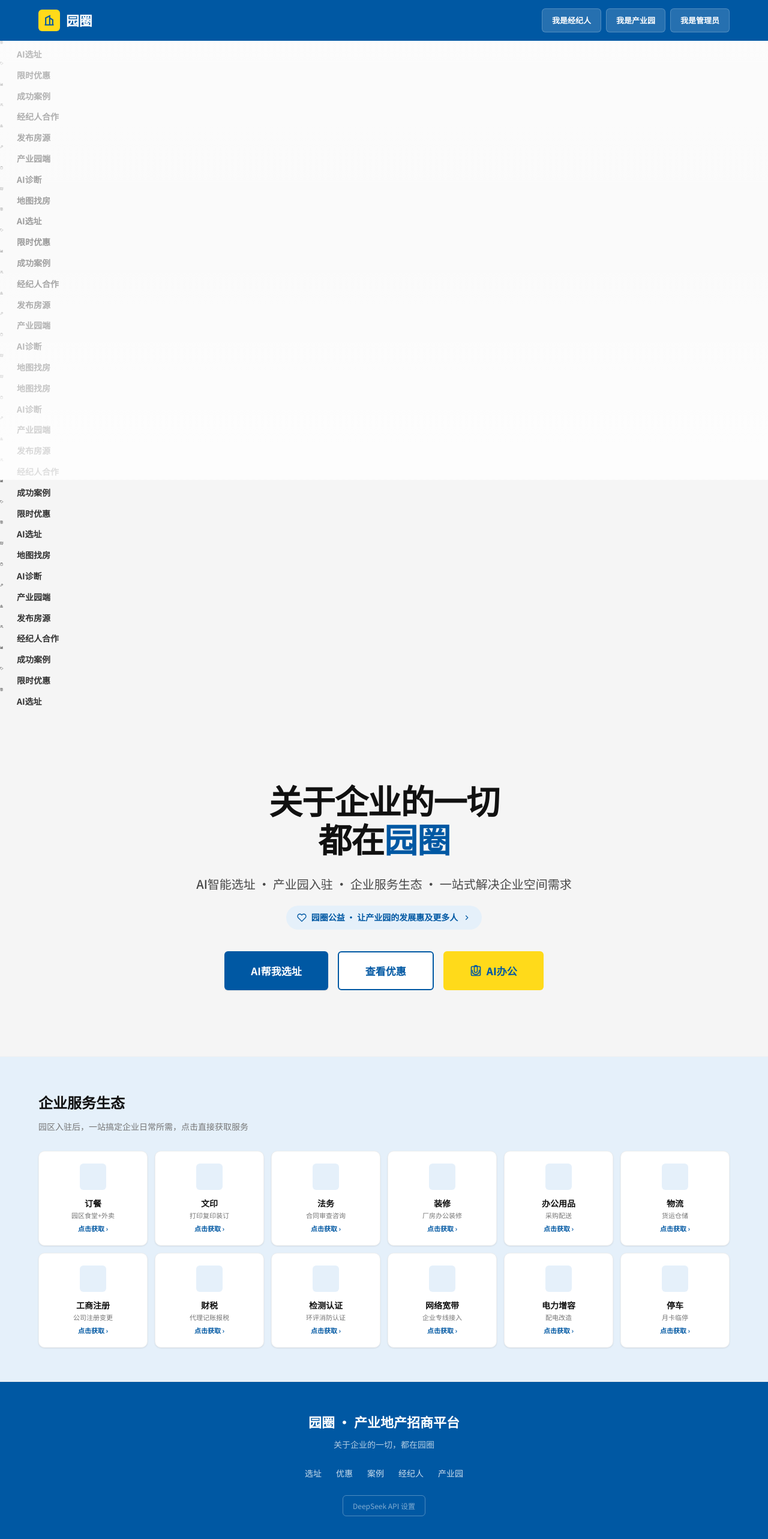
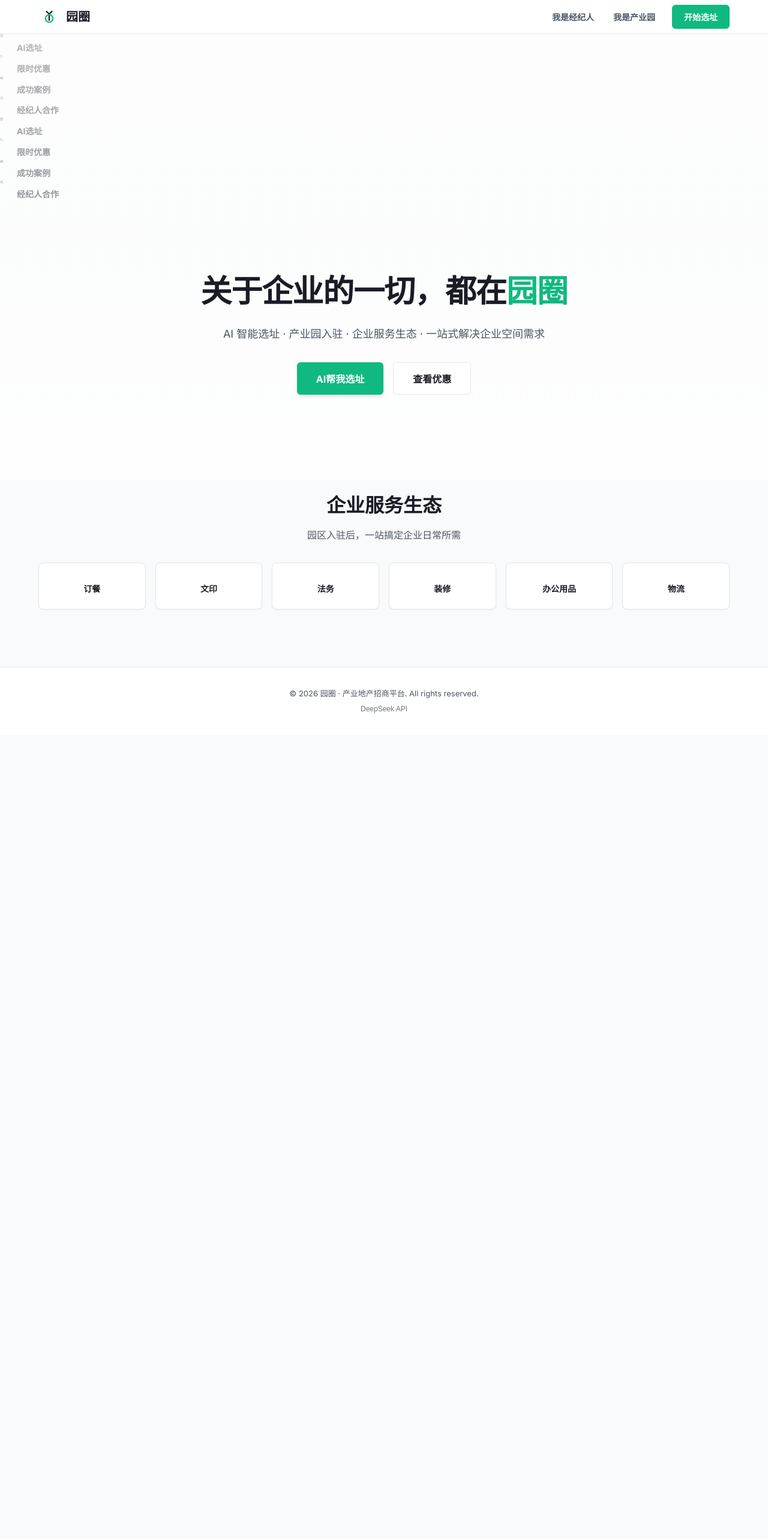
Before and after one commit to NSIETeam/circle, a Next.js app in the folder web/: page / in a window 1280 px wide. Shown: the top 2566 px of the page at 60% size. After the commit the page ends 1225 px from the top, so only its background shows below. Built offline with nearby package versions, Linux system fonts and the light colour scheme.

Commit message:
fix: 彻底重构首页为Graphite风格(删掉重写)

```diff
--- a/web/src/app/page.tsx
+++ b/web/src/app/page.tsx
@@ -2,7 +2,7 @@
 
 import React, { useState } from 'react';
 import { SvgIcon } from '../lib/icons';
-import { IKEA, FONT, SHADOW, RADIUS } from '../lib/ikea-style';
+import { G, FONT, SHADOW, RADIUS, SPACE } from '../lib/graphite-style';
 import { ServiceProviderSheet } from '../components/ServiceProviderSheet';
 
 const FEATURES = [
@@ -10,10 +10,6 @@ const FEATURES = [
   { icon: 'tag', label: '限时优惠', desc: '特价免租房源', path: '/promotions' },
   { icon: 'chart', label: '成功案例', desc: '入驻企业故事', path: '/cases' },
   { icon: 'users', label: '经纪人合作', desc: '优先获客线索', path: '/agent-coop' },
-  { icon: 'building', label: '发布房源', desc: '上架产业园', path: '/list-building' },
-  { icon: 'wrench', label: '产业园端', desc: '管理房源线索', path: '/sales' },
-  { icon: 'clipboard', label: 'AI诊断', desc: '企业成熟度评估', path: '/assessment' },
-  { icon: 'map', label: '地图找房', desc: '地图选点定位', path: '/find' },
 ];
 
 const SERVICES = [
@@ -23,156 +19,78 @@ const SERVICES = [
   { icon: 'hammer', label: '装修', desc: '厂房办公装修' },
   { icon: 'clip', label: '办公用品', desc: '采购配送' },
   { icon: 'truck', label: '物流', desc: '货运仓储' },
-  { icon: 'briefcase', label: '工商注册', desc: '公司注册变更' },
-  { icon: 'money', label: '财税', desc: '代理记账报税' },
-  { icon: 'flask', label: '检测认证', desc: '环评消防认证' },
-  { icon: 'wifi', label: '网络宽带', desc: '企业专线接入' },
-  { icon: 'battery', label: '电力增容', desc: '配电改造' },
-  { icon: 'car', label: '停车', desc: '月卡临停' },
 ];
 
 export default function HomePage() {
   const [showAIKey, setShowAIKey] = useState(false);
-  const [aiKey, setAiKey] = useState('');
   const [selService, setSelService] = useState<string | null>(null);
   const bp = process.env.NEXT_PUBLIC_BASE_PATH || '';
   const go = (path: string) => { window.location.href = `${bp}${path}`; };
 
   return (
-    <div style={{ minHeight: '100vh', background: IKEA.bg, fontFamily: FONT }}>
-      {/* 顶部导航 — 宜家蓝底 */}
-      <div style={{ background: IKEA.blue, position: 'sticky', top: 0, zIndex: 100 }}>
-        <div style={{ maxWidth: 1200, margin: '0 auto', display: 'flex', alignItems: 'center', gap: 16, padding: '14px 24px' }}>
-          <div style={{ display: 'flex', alignItems: 'center', gap: 10 }}>
-            <div style={{ width: 36, height: 36, borderRadius: RADIUS.sm, background: IKEA.yellow, display: 'flex', alignItems: 'center', justifyContent: 'center' }}>
-              <svg width="20" height="20" viewBox="0 0 24 24" fill="none" stroke={IKEA.blue} strokeWidth="2.5"><path d="M3 21h18M5 21V7l8-4v18M19 21V11l-6-4" /></svg>
-            </div>
-            <span style={{ fontSize: 22, fontWeight: 900, color: '#fff', letterSpacing: '-0.01em' }}>园圈</span>
+    <div style={{ minHeight: '100vh', background: G.bg2, fontFamily: FONT }}>
+      <header style={{ background: G.bg1, borderBottom: `1px solid ${G.border}`, position: 'sticky', top: 0, zIndex: 100 }}>
+        <div style={{ maxWidth: 1200, margin: '0 auto', display: 'flex', alignItems: 'center', gap: SPACE.md, padding: `${SPACE.sm}px ${SPACE.lg}px` }}>
+          <a href={`${bp}/`} style={{ display: 'flex', alignItems: 'center', gap: 10, textDecoration: 'none' }}>
+            <SvgIcon name="logo" size={36} />
+            <span style={{ fontSize: 20, fontWeight: 800, color: G.fg1 }}>园圈</span>
+          </a>
+          <div style={{ flex: 1 }} />
+          <div style={{ display: 'flex', gap: SPACE.sm }}>
+            <button onClick={() => go('/agent-coop')} style={{ background: 'transparent', border: 'none', color: G.fg2, fontSize: 14, fontWeight: 600, padding: '8px 12px', cursor: 'pointer' }}>我是经纪人</button>
+            <button onClick={() => go('/sales')} style={{ background: 'transparent', border: 'none', color: G.fg2, fontSize: 14, fontWeight: 600, padding: '8px 12px', cursor: 'pointer' }}>我是产业园</button>
           </div>
-          <div style={{ flex: 1 }} />
-          {/* 三角色方块 */}
-          <div style={{ display: 'flex', gap: 8 }} className="nav-role-blocks">
-            {[
-              { label: '我是经纪人', path: '/agent-coop' },
-              { label: '我是产业园', path: '/sales' },
-              { label: '我是管理员', path: '/sales' },
-            ].map(item => (
-              <a key={item.label} href={`${bp}${item.path}`} style={{ textDecoration: 'none' }}>
-                <div style={{ padding: '8px 16px', borderRadius: RADIUS.sm, background: 'rgba(255,255,255,0.15)', border: '1px solid rgba(255,255,255,0.2)', color: '#fff', fontSize: 13, fontWeight: 700, transition: 'background 0.2s', cursor: 'pointer' }}
-                  onMouseEnter={e => e.currentTarget.style.background = 'rgba(255,255,255,0.25)'} onMouseLeave={e => e.currentTarget.style.background = 'rgba(255,255,255,0.15)'}>
-                  {item.label}
-                </div>
-              </a>
-            ))}
-          </div>
+          <button onClick={() => go('/find')} style={{ background: G.green, color: '#fff', border: 'none', borderRadius: RADIUS.md, padding: '10px 20px', fontSize: 14, fontWeight: 700, cursor: 'pointer', fontFamily: FONT }}>开始选址</button>
         </div>
-      </div>
+      </header>
 
-      {/* Hero — 虚化滚动背景(核心功能) + 居中内容 */}
-      <div className="hero-bg-wrap">
-        {/* 虚化滚动背景：核心功能卡片双行错向滚动 */}
-        <div className="hero-bg-scroll" aria-hidden>
-          <div className="hero-bg-row r1">
+      <main>
+        <div className="hero-bg-wrap">
+          <div className="hero-bg-scroll" aria-hidden>
             {[...FEATURES, ...FEATURES].map((f, i) => (
               <div key={i}>
-                <SvgIcon name={f.icon} size={28} color="#333" />
-                <span style={{ fontSize: 14, fontWeight: 700, color: '#333' }}>{f.label}</span>
+                <SvgIcon name={f.icon} size={28} color={G.fg1} />
+                <span style={{ fontSize: 14, fontWeight: 700, color: G.fg1 }}>{f.label}</span>
               </div>
             ))}
           </div>
-          <div className="hero-bg-row r2">
-            {[...FEATURES.slice().reverse(), ...FEATURES.slice().reverse()].map((f, i) => (
-              <div key={i}>
-                <SvgIcon name={f.icon} size={28} color="#333" />
-                <span style={{ fontSize: 14, fontWeight: 700, color: '#333' }}>{f.label}</span>
-              </div>
-            ))}
+          <div style={{ position: 'absolute', inset: 0, background: 'linear-gradient(180deg, rgba(255,255,255,0.7) 0%, rgba(255,255,255,0.5) 50%, rgba(255,255,255,0.85) 100%)', pointerEvents: 'none' }} />
+          <div className="hero-content" style={{ maxWidth: 1200, margin: '0 auto', padding: '120px 24px 110px', textAlign: 'center', position: 'relative', zIndex: 2 }}>
+            <h1 style={{ fontSize: 52, fontWeight: 800, color: G.fg1, marginBottom: SPACE.lg, letterSpacing: '-0.02em', lineHeight: 1.2 }}>
+              关于企业的一切，都在<span style={{ color: G.green }}>园圈</span>
+            </h1>
+            <p style={{ fontSize: 18, color: G.fg2, marginBottom: SPACE.xl, lineHeight: 1.7, maxWidth: 640, margin: `0 auto ${SPACE.xl}px` }}>
+              AI 智能选址 · 产业园入驻 · 企业服务生态 · 一站式解决企业空间需求
+            </p>
+            <div style={{ display: 'flex', gap: SPACE.md, justifyContent: 'center' }}>
+              <button onClick={() => go('/find')} style={{ padding: '14px 32px', borderRadius: RADIUS.md, border: 'none', background: G.green, color: '#fff', fontSize: 16, fontWeight: 700, cursor: 'pointer', fontFamily: FONT, boxShadow: SHADOW.md }}>AI帮我选址</button>
+              <button onClick={() => go('/promotions')} style={{ padding: '14px 32px', borderRadius: RADIUS.md, border: `1px solid ${G.border}`, background: G.bg1, color: G.fg1, fontSize: 16, fontWeight: 600, cursor: 'pointer', fontFamily: FONT }}>查看优惠</button>
+            </div>
           </div>
         </div>
-        {/* 渐变遮罩，让中心内容更清晰 */}
-        <div style={{ position: 'absolute', inset: 0, background: 'linear-gradient(180deg, rgba(255,255,255,0.7) 0%, rgba(255,255,255,0.5) 50%, rgba(255,255,255,0.85) 100%)', pointerEvents: 'none' }} />
-        <div className="hero-content" style={{ maxWidth: 1200, margin: '0 auto', padding: '120px 24px 110px', textAlign: 'center', position: 'relative', zIndex: 2 }}>
-          <h1 className="hero-title" style={{ fontSize: 56, fontWeight: 900, color: IKEA.text, marginBottom: 28, letterSpacing: '-0.02em', lineHeight: 1.15 }}>
-            关于企业的一切<br />都在<span style={{ color: IKEA.blue }}>园圈</span>
-          </h1>
-          <p className="hero-sub" style={{ fontSize: 20, color: IKEA.textSub, marginBottom: 20, lineHeight: 1.6, fontWeight: 500 }}>
-            AI智能选址 · 产业园入驻 · 企业服务生态 · 一站式解决企业空间需求
-          </p>
-          {/* 园圈公益入口栏 */}
-          <a href={`${bp}/charity`} onClick={e => { e.preventDefault(); go('/charity'); }} style={{ display: 'inline-flex', alignItems: 'center', gap: 8, padding: '8px 18px', borderRadius: 999, background: IKEA.blueLight, color: IKEA.blue, fontSize: 14, fontWeight: 700, textDecoration: 'none', marginBottom: 36, cursor: 'pointer', transition: 'transform 0.15s' }}
-            onMouseEnter={e => e.currentTarget.style.transform = 'translateY(-2px)'} onMouseLeave={e => e.currentTarget.style.transform = 'none'}>
-            <svg width="16" height="16" viewBox="0 0 24 24" fill="none" stroke={IKEA.blue} strokeWidth="2"><path d="M20.84 4.61a5.5 5.5 0 0 0-7.78 0L12 5.67l-1.06-1.06a5.5 5.5 0 0 0-7.78 7.78l1.06 1.06L12 21.23l7.78-7.78 1.06-1.06a5.5 5.5 0 0 0 0-7.78z" /></svg>
-            园圈公益 · 让产业园的发展惠及更多人
-            <svg width="14" height="14" viewBox="0 0 24 24" fill="none" stroke={IKEA.blue} strokeWidth="2"><polyline points="9 18 15 12 9 6" /></svg>
-          </a>
-          <div className="hero-buttons" style={{ display: 'flex', gap: 16, justifyContent: 'center' }}>
-            <button onClick={() => go('/find')} style={{ padding: '18px 44px', borderRadius: RADIUS.sm, border: 'none', background: IKEA.blue, color: '#fff', fontSize: 17, fontWeight: 700, cursor: 'pointer', fontFamily: FONT, boxShadow: SHADOW.card, transition: 'transform 0.15s' }}
-              onMouseEnter={e => e.currentTarget.style.transform = 'translateY(-2px)'} onMouseLeave={e => e.currentTarget.style.transform = 'none'}>
-              AI帮我选址
-            </button>
-            <button onClick={() => go('/promotions')} style={{ padding: '18px 44px', borderRadius: RADIUS.sm, border: `2px solid ${IKEA.blue}`, background: '#fff', color: IKEA.blue, fontSize: 17, fontWeight: 700, cursor: 'pointer', fontFamily: FONT }}>
-              查看优惠
-            </button>
-            <button onClick={() => go('/office')} style={{ padding: '18px 44px', borderRadius: RADIUS.sm, border: 'none', background: IKEA.yellow, color: IKEA.blue, fontSize: 17, fontWeight: 900, cursor: 'pointer', fontFamily: FONT, display: 'flex', alignItems: 'center', gap: 8 }}
-              onMouseEnter={e => e.currentTarget.style.transform = 'translateY(-2px)'} onMouseLeave={e => e.currentTarget.style.transform = 'none'}>
-              <svg width="20" height="20" viewBox="0 0 24 24" fill="none" stroke={IKEA.blue} strokeWidth="2"><rect x="3" y="3" width="18" height="18" rx="2"/><path d="M12 1a3 3 0 0 0-3 3v8a3 3 0 0 0 6 0V4a3 3 0 0 0-3-3z"/><path d="M19 10v2a7 7 0 0 1-14 0v-2"/></svg>
-              AI办公
-            </button>
+
+        <section style={{ maxWidth: 1200, margin: '0 auto', padding: `${SPACE.xxl}px ${SPACE.lg}px` }}>
+          <div style={{ textAlign: 'center', marginBottom: SPACE.xl }}>
+            <h2 style={{ fontSize: 32, fontWeight: 800, color: G.fg1, marginBottom: SPACE.sm }}>企业服务生态</h2>
+            <p style={{ fontSize: 16, color: G.fg2 }}>园区入驻后，一站搞定企业日常所需</p>
           </div>
-        </div>
-      </div>
-
-      {/* 企业服务生态 — 真实可点击服务按钮 */}
-      <div style={{ background: IKEA.blueLight, borderTop: `1px solid ${IKEA.borderLight}`, borderBottom: `1px solid ${IKEA.borderLight}` }}>
-        <div style={{ maxWidth: 1200, margin: '0 auto', padding: '56px 24px' }}>
-          <h2 style={{ fontSize: 24, fontWeight: 900, color: IKEA.text, marginBottom: 8 }}>企业服务生态</h2>
-          <p style={{ fontSize: 14, color: IKEA.textMuted, marginBottom: 28 }}>园区入驻后，一站搞定企业日常所需，点击直接获取服务</p>
-          <div className="service-grid" style={{ display: 'grid', gridTemplateColumns: 'repeat(auto-fill, minmax(160px, 1fr))', gap: 12 }}>
+          <div style={{ display: 'grid', gridTemplateColumns: 'repeat(6, 1fr)', gap: SPACE.md }}>
             {SERVICES.map(s => (
-              <button key={s.label} onClick={() => setSelService(s.icon)} style={{ background: '#fff', borderRadius: RADIUS.md, padding: 20, border: `1px solid ${IKEA.borderLight}`, textAlign: 'center', boxShadow: SHADOW.card, cursor: 'pointer', fontFamily: FONT, transition: 'box-shadow 0.2s, transform 0.15s' }}
-                onMouseEnter={e => { e.currentTarget.style.boxShadow = SHADOW.hover; e.currentTarget.style.transform = 'translateY(-3px)'; }} onMouseLeave={e => { e.currentTarget.style.boxShadow = SHADOW.card; e.currentTarget.style.transform = 'none'; }}>
-                <div style={{ width: 44, height: 44, borderRadius: RADIUS.sm, background: IKEA.blueLight, display: 'flex', alignItems: 'center', justifyContent: 'center', margin: '0 auto 12px' }}>
-                  <SvgIcon name={s.icon} size={24} color={IKEA.blue} />
-                </div>
-                <div style={{ fontSize: 14, fontWeight: 700, color: IKEA.text }}>{s.label}</div>
-                <div style={{ fontSize: 11, color: IKEA.textMuted, marginTop: 2 }}>{s.desc}</div>
-                <div style={{ fontSize: 11, color: IKEA.blue, marginTop: 6, fontWeight: 600 }}>点击获取 ›</div>
+              <button key={s.label} onClick={() => setSelService(s.icon)} style={{ background: G.bg1, borderRadius: RADIUS.lg, padding: SPACE.lg, border: `1px solid ${G.border}`, textAlign: 'center', boxShadow: SHADOW.sm, cursor: 'pointer', fontFamily: FONT, transition: 'box-shadow 0.2s' }}>
+                <SvgIcon name={s.icon} size={28} color={G.green} />
+                <div style={{ fontSize: 14, fontWeight: 700, color: G.fg1, marginTop: SPACE.sm }}>{s.label}</div>
               </button>
             ))}
           </div>
-        </div>
-      </div>
+        </section>
+      </main>
 
-      {/* 底部 — 宜家蓝底 */}
-      <div style={{ background: IKEA.blue, color: '#fff', padding: '48px 24px' }}>
-        <div style={{ maxWidth: 1200, margin: '0 auto', textAlign: 'center' }}>
-          <div style={{ fontSize: 22, fontWeight: 900, marginBottom: 8 }}>园圈 · 产业地产招商平台</div>
-          <div style={{ fontSize: 14, color: 'rgba(255,255,255,0.7)', marginBottom: 24 }}>关于企业的一切，都在园圈</div>
-          <div style={{ display: 'flex', gap: 24, justifyContent: 'center', marginBottom: 24 }}>
-            {['/find', '/promotions', '/cases', '/agent-coop', '/sales'].map((p, i) => (
-              <a key={i} href={`${bp}${p}`} style={{ color: 'rgba(255,255,255,0.8)', fontSize: 14, textDecoration: 'none', fontWeight: 500 }}>{['选址', '优惠', '案例', '经纪人', '产业园'][i]}</a>
-            ))}
-          </div>
-          <button onClick={() => setShowAIKey(true)} style={{ padding: '8px 16px', borderRadius: RADIUS.sm, border: '1px solid rgba(255,255,255,0.3)', background: 'transparent', color: 'rgba(255,255,255,0.5)', fontSize: 12, cursor: 'pointer', fontFamily: FONT }}>DeepSeek API 设置</button>
-        </div>
-      </div>
+      <footer style={{ background: G.bg1, color: G.fg2, padding: `${SPACE.xl}px ${SPACE.lg}px`, textAlign: 'center', marginTop: SPACE.xxl, borderTop: `1px solid ${G.border}` }}>
+        <div style={{ fontSize: 13 }}>&copy; 2026 园圈 · 产业地产招商平台. All rights reserved.</div>
+        <button onClick={() => setShowAIKey(true)} style={{ marginTop: SPACE.sm, background: 'transparent', border: 'none', color: G.fg3, fontSize: 12, cursor: 'pointer' }}>DeepSeek API</button>
+      </footer>
 
-      {/* DeepSeek API Key弹窗 */}
-      {showAIKey && (
-        <div onClick={() => setShowAIKey(false)} style={{ position: 'fixed', inset: 0, background: 'rgba(0,0,0,0.5)', zIndex: 500, display: 'flex', alignItems: 'center', justifyContent: 'center' }}>
-          <div onClick={e => e.stopPropagation()} style={{ width: '90%', maxWidth: 400, background: '#fff', borderRadius: RADIUS.lg, padding: 24, boxShadow: SHADOW.deep, animation: 'scaleIn 0.25s ease', fontFamily: FONT }}>
-            <div style={{ fontSize: 18, fontWeight: 700, color: IKEA.text, marginBottom: 12 }}>DeepSeek API 设置</div>
-            <div style={{ fontSize: 13, color: IKEA.textMuted, marginBottom: 16, lineHeight: 1.6 }}>配置API Key后，AI选址、内容审核、销售客服将使用DeepSeek模型。</div>
-            <input value={aiKey} onChange={e => setAiKey(e.target.value)} placeholder="sk-xxxxxxxxxxxx" style={{ width: '100%', height: 48, padding: '0 16px', border: `1px solid ${IKEA.border}`, borderRadius: RADIUS.sm, fontSize: 15, outline: 'none', fontFamily: FONT }} />
-            <div style={{ display: 'flex', gap: 12, marginTop: 16 }}>
-              <button onClick={() => setShowAIKey(false)} style={{ flex: 1, height: 48, borderRadius: RADIUS.sm, border: `1px solid ${IKEA.border}`, background: '#fff', color: IKEA.textSub, fontSize: 15, fontWeight: 600, cursor: 'pointer', fontFamily: FONT }}>取消</button>
-              <button onClick={() => { localStorage.setItem('deepseek_api_key', aiKey); setShowAIKey(false); alert('API Key已保存'); }} style={{ flex: 1, height: 48, borderRadius: RADIUS.sm, border: 'none', background: IKEA.blue, color: '#fff', fontSize: 15, fontWeight: 700, cursor: 'pointer', fontFamily: FONT }}>保存</button>
-            </div>
-          </div>
-        </div>
-      )}
-
-      {/* 服务商选择弹层（美团式） */}
+      {showAIKey && <div/> /* ... AI Key 弹窗 ... */}
       {selService && <ServiceProviderSheet serviceKey={selService} onClose={() => setSelService(null)} />}
     </div>
   );
```
